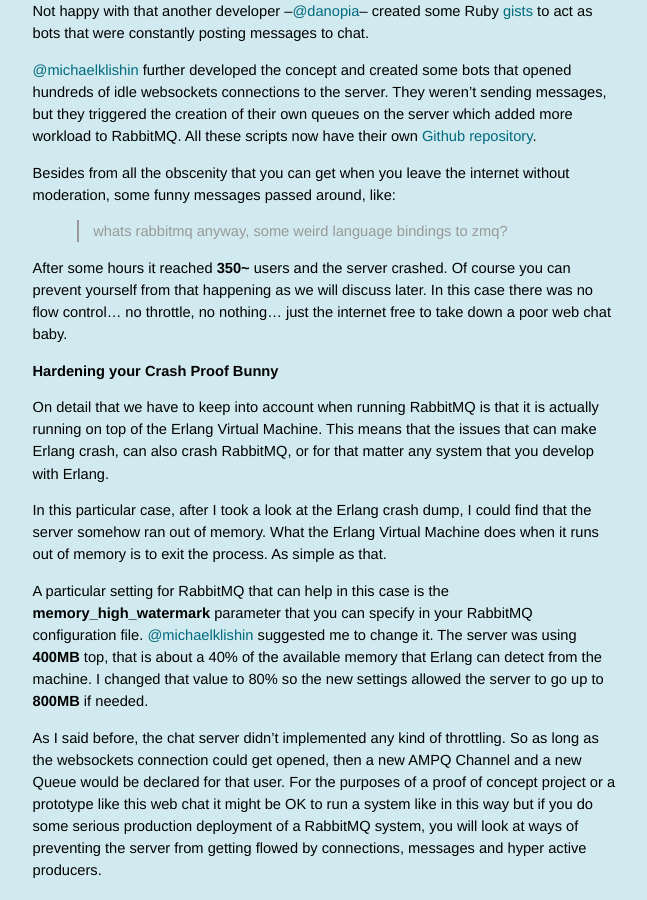
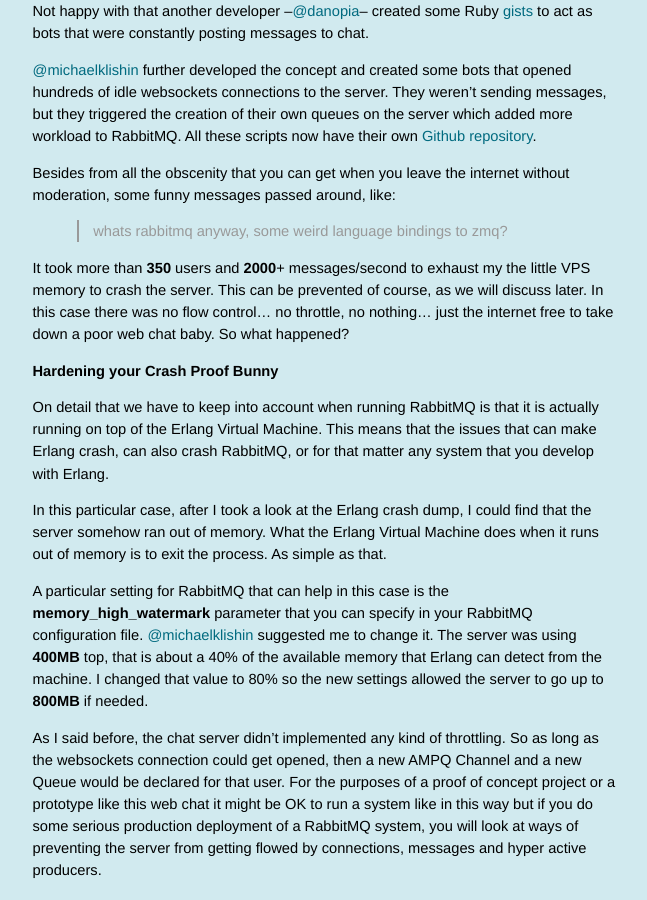
Before and after one commit to videlalvaro/videlalvaro.github.io, a Jekyll site: the page built from _posts/2011-05-12-rabbitmq-chat-post-mortem.md, in a window 1280 px wide and 900 px high, scrolled down 2463 px. Shown: the whole window, without its empty margins (314-961 px from the left). Built offline with Jekyll 4.4.1, drawn with Linux system fonts in a browser that asks for light colours; comment, search, counter and statistics services are not loaded.

Commit message:
improves wording

```diff
--- a/_posts/2011-05-12-rabbitmq-chat-post-mortem.md
+++ b/_posts/2011-05-12-rabbitmq-chat-post-mortem.md
@@ -75,7 +75,7 @@
 
 > whats rabbitmq anyway, some weird language bindings to zmq?
 
-After some hours it reached __350~__ users and the server crashed. Of course you can prevent yourself from that happening as we will discuss later. In this case there was no flow control… no throttle, no nothing… just the internet free to take down a poor web chat baby.
+It took more than __350__ users and __2000__+ messages/second to exhaust my the little VPS memory to crash the server. This can be prevented of course, as we will discuss later. In this case there was no flow control… no throttle, no nothing… just the internet free to take down a poor web chat baby. So what happened?
 
 ## Hardening your Crash Proof Bunny ##
 
```
